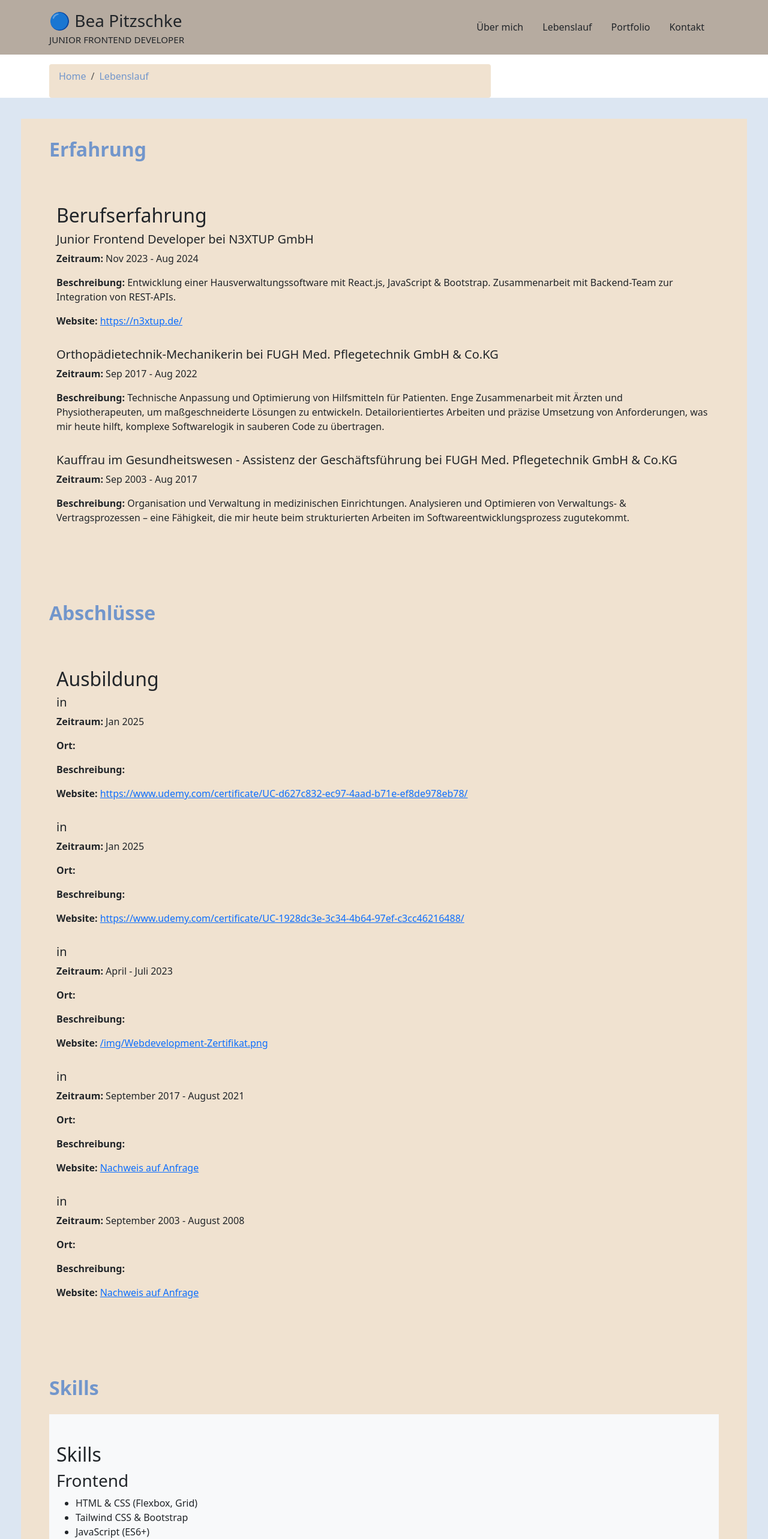
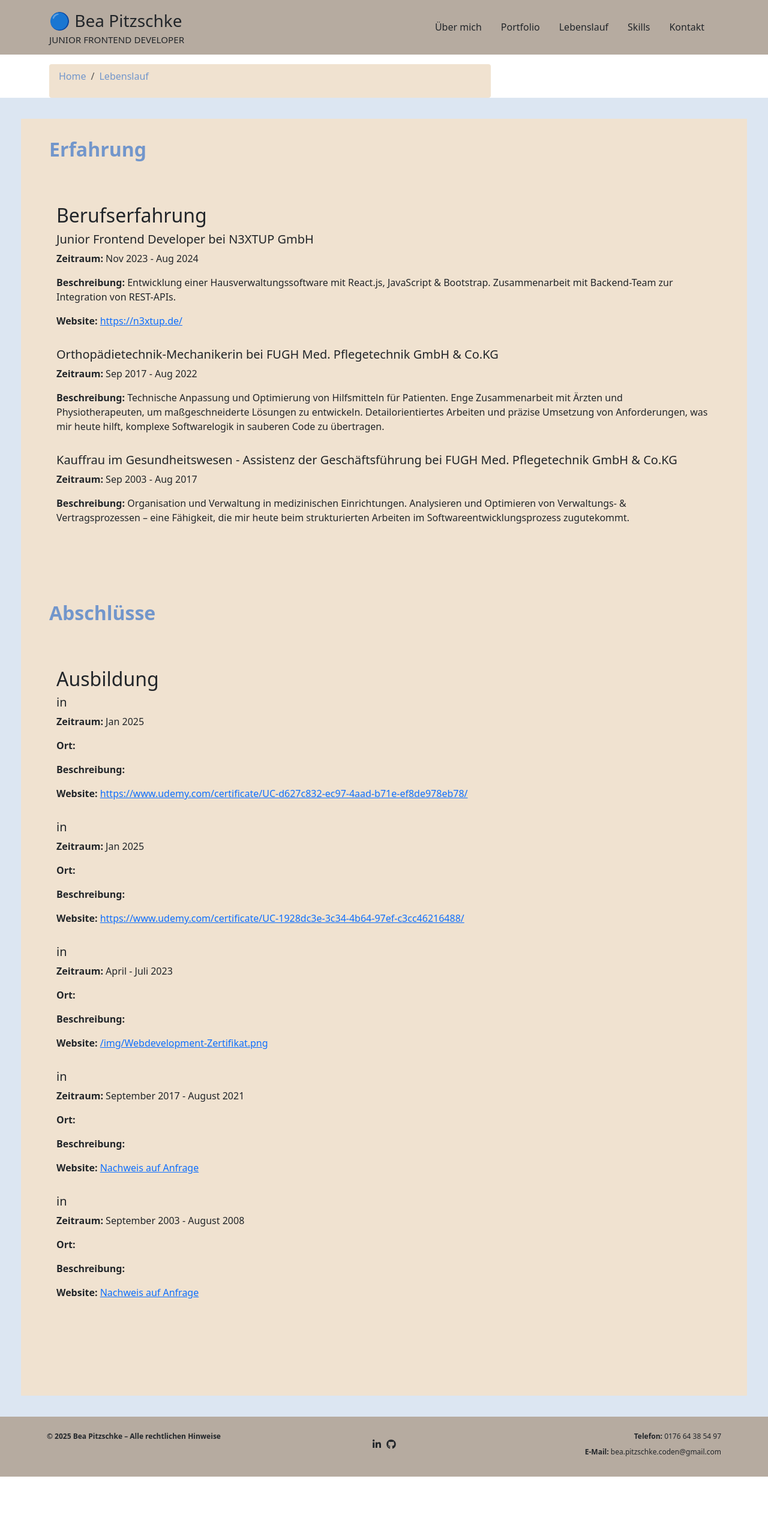
Before and after one commit to BeaCoden/my-cv, a React (Create React App) app: page /resume in a window 1280 px wide. Shown: the top 2566 px of the page at 60% size. After the commit the page ends 2462 px from the top, so only its background shows below. Built offline with nearby package versions, Linux system fonts and the light colour scheme.

Commit message:
Add Portfolio link to Navbar and update Skills section in Resume component

```diff
--- a/src/components/navbar/Navbar.jsx
+++ b/src/components/navbar/Navbar.jsx
@@ -37,16 +37,22 @@ const Navigation = () => {
               Über mich
             </Nav.Link>
             <Nav.Link
+              href="/portfolio"
+              onClick={() => setOpen(false)}
+              className={styles.navLink}>
+              Portfolio
+            </Nav.Link>
+            <Nav.Link
               href="/resume"
               onClick={() => setOpen(false)}
               className={styles.navLink}>
               Lebenslauf
             </Nav.Link>
             <Nav.Link
-              href="/portfolio"
+              href="/skills"
               onClick={() => setOpen(false)}
               className={styles.navLink}>
-              Portfolio
+              Skills
             </Nav.Link>
             <Nav.Link
               href="/contact"
--- a/src/components/resume/Resume.jsx
+++ b/src/components/resume/Resume.jsx
@@ -2,7 +2,6 @@ import React from "react";
 import { Container, Row, Col } from "react-bootstrap";
 import Experience from "../../pages/experience/Experience";
 import Education from "../../pages/education/Education";
-import Skills from "../../pages/skills/Skills";
 import styles from "./Resume.module.css";
 
 const Resume = () => {
@@ -21,12 +20,6 @@ const Resume = () => {
             <Education />
           </Col>
         </Row>
-        <Row className="mb-5">
-          <Col>
-            <h2 className={styles.sectionTitle}>Skills</h2>
-            <Skills />
-          </Col>
-        </Row>
       </Container>
     </section>
   );
```
